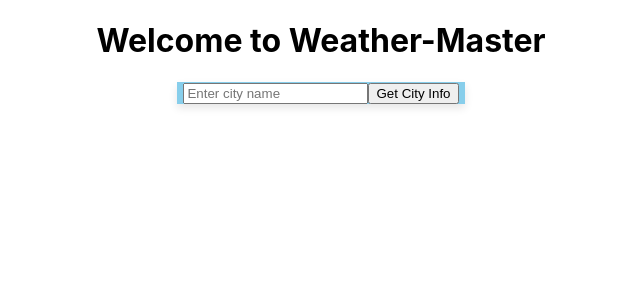
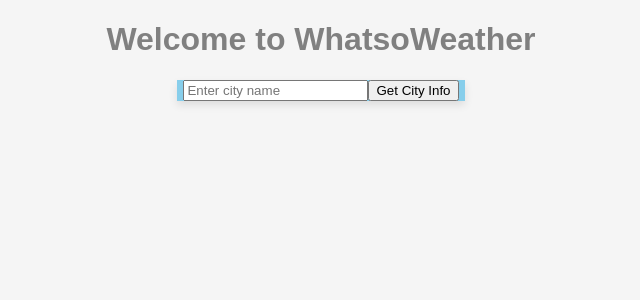
Before and after one commit to MelissaCanu/U3S2E5-weather-app, a React (Create React App) app: page / in a window 1280 px wide. Shown: the top 300 px of the page, without its empty margins (319-959 px from the left). Built offline with nearby package versions, Linux system fonts and the light colour scheme.

Commit message:
weatherinfo component completed, now starting router

```diff
--- a/public/index.html
+++ b/public/index.html
@@ -4,6 +4,11 @@
 		<meta charset="utf-8" />
 		<link rel="icon" href="%PUBLIC_URL%/favicon.ico" />
 		<meta name="viewport" content="width=device-width, initial-scale=1" />
+		<link
+			rel="stylesheet"
+			href="https://fonts.googleapis.com/css?family=Roboto:300,400,500,700&display=swap"
+		/>
+
 		<meta name="theme-color" content="#000000" />
 		<meta
 			name="description"
--- a/src/App.css
+++ b/src/App.css
@@ -36,3 +36,16 @@
 		transform: rotate(360deg);
 	}
 }
+
+body {
+	font-family: "Poppins", sans-serif;
+	background-color: whitesmoke;
+}
+
+.app-title {
+	color: grey;
+}
+
+.card-background {
+	background-size: cover;
+}
--- a/src/App.js
+++ b/src/App.js
@@ -4,7 +4,7 @@ import "./App.css";
 function App() {
 	return (
 		<div className="App">
-			<h1>Welcome to Weather-Master</h1>
+			<h1 className="app-title">Welcome to WhatsoWeather</h1>
 			<WeatherInfo />
 		</div>
 	);
--- a/src/Components/WeatherInfo.jsx
+++ b/src/Components/WeatherInfo.jsx
@@ -18,15 +18,23 @@ const WeatherInfo = () => {
 			if (weather === "Rain") {
 				card.style.backgroundImage =
 					"url(https://media2.giphy.com/media/GuEyvLPXMLhT2/giphy.gif?cid=ecf05e47vjz30omav5v7vqfp6sf9z2ug9eozqqbud2t6nq4x&ep=v1_gifs_search&rid=giphy.gif&ct=g)";
+				card.classList.add("card-background");
 			} else if (weather === "Clouds") {
 				card.style.backgroundImage =
 					"url(https://media1.giphy.com/media/SWlbqGfPURqORorgyu/giphy.gif?cid=ecf05e47pgdkurvu8xslh41sa3wfg0erjq0bor2wwznknjte&ep=v1_gifs_search&rid=giphy.gif&ct=g)";
+				card.classList.add("card-background");
 			} else if (weather === "Clear") {
 				card.style.backgroundImage =
 					"url(https://media3.giphy.com/media/0tLvvglXfGOITSFJSU/giphy.gif?cid=ecf05e475gvk4bsx52s0brmynsecm8cenwcxnpt7kjreh09s&ep=v1_gifs_search&rid=giphy.gif&ct=g)";
+				card.classList.add("card-background");
+			} else if (weather === "Snow") {
+				card.style.backgroundImage =
+					"url(https://media1.giphy.com/media/cNPoJv04YIm9q/giphy.gif?cid=ecf05e47f2nr8ms9rdmcmnw072ihsrde32yljzqzj6sxqjd1&ep=v1_gifs_related&rid=giphy.gif&ct=g)";
+				card.classList.add("card-background");
 			} else {
 				card.style.backgroundImage =
-					"url(https://media0.giphy.com/media/jsm7XMcyeTFJE4vHzO/giphy.gif?cid=ecf05e47yqu35ygxrjxkoxzmymor7l5nko9me39vb7eefxst&ep=v1_gifs_search&rid=giphy.gif&ct=g)";
+					"url(https://media1.giphy.com/media/3oriOaEFmDeLQPCFcQ/giphy.gif?cid=ecf05e47rmr85sxbntsqa57v297txtofm9n6lpts0tpoq1eg&ep=v1_gifs_search&rid=giphy.gif&ct=g)";
+				card.classList.add("card-background");
 			}
 		}
 	};
```
Lines whose indentation alone changed are shown as unchanged.
